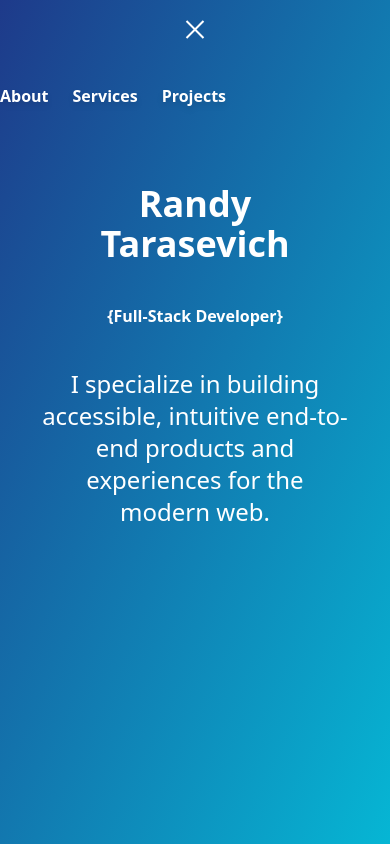
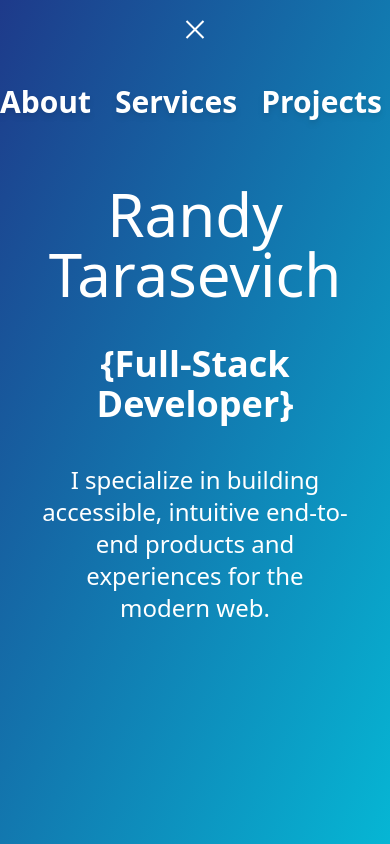
Before and after one commit to randy-tarasevich/portfolio_v2, a website: page index.html in a window 390 px wide. Both pictures are taken after a click on the button 195 px from the left and 32 px from the top of the page. Drawn offline with Linux system fonts and the light colour scheme; files that its build step writes are made by us from their sources.

Commit message:
Add files via upload

```diff
--- a/index.html
+++ b/index.html
@@ -14,7 +14,7 @@
 
     <!--Flex Container-->
     <div class="flex items-center mx-auto py-5 text-white">
-      <div class="hidden md:flex items-center justify-between mx-auto text-2xl space-x-6">
+      <div class="hidden md:flex items-center justify-between mx-auto text-3xl space-x-6">
         <a href="About" class="hover:text-yellow-300">About</a>
         <a href="Services" class="hover:text-yellow-300">Services</a>
         <a href="Projects" class="hover:text-yellow-300">Projects</a>
@@ -30,7 +30,7 @@
 
     <!--Mobile Menu-->
     <div class="md:hidden">
-      <div id="menu" class="absolute mx-auto items-center justify-between hidden pt-5 mt-0 mb-0 font-bold space-x-6 bg-opacity-100 text-white drop-shadow-md">
+      <div id="menu" class="absolute mx-auto items-center justify-between hidden pt-5 mt-0 mb-0 font-bold text-3xl space-x-6 bg-opacity-100 text-white drop-shadow-md">
         <a href="About" class="hover:text-yellow-300">About</a>
         <a href="Services" class="hover:text-yellow-300">Services</a>
         <a href="Projects" class="hover:text-yellow-300">Projects</a>
@@ -45,17 +45,17 @@
 
       <!--Heading & Subtext-->
         <div class="flex flex-col mx-auto space-y-5">
-        <h1 class="max-w-md text-4xl font-bold text-center text-white mt-10 md:text-6xl">
+        <h1 class="max-w-md text-6xl text-center text-white mt-10 md:text-6xl">
           Randy Tarasevich
         </h1>
-          <h2 class="max-w-md font-bold py-5 text-center text-white sm:text-3xl md:text-4xl"> {Full-Stack Developer}</h2>
+          <h2 class="max-w-md font-bold py-5 text-center text-white text-4xl md:text-4xl"> {Full-Stack Developer}</h2>
           <p class="max-w-sm text-center mx-auto text-2xl text-white">
             I specialize in building accessible, intuitive end-to-end products and experiences for the modern web.
           </p>
       </div>
   </section>
 
-  <script type="text/javascript" src="script.js"></script>
+  <script type="text/javascript" src="js/script.js"></script>
   </div>
 </body>
 </html>
```
Also changed, not shown: output.css.
